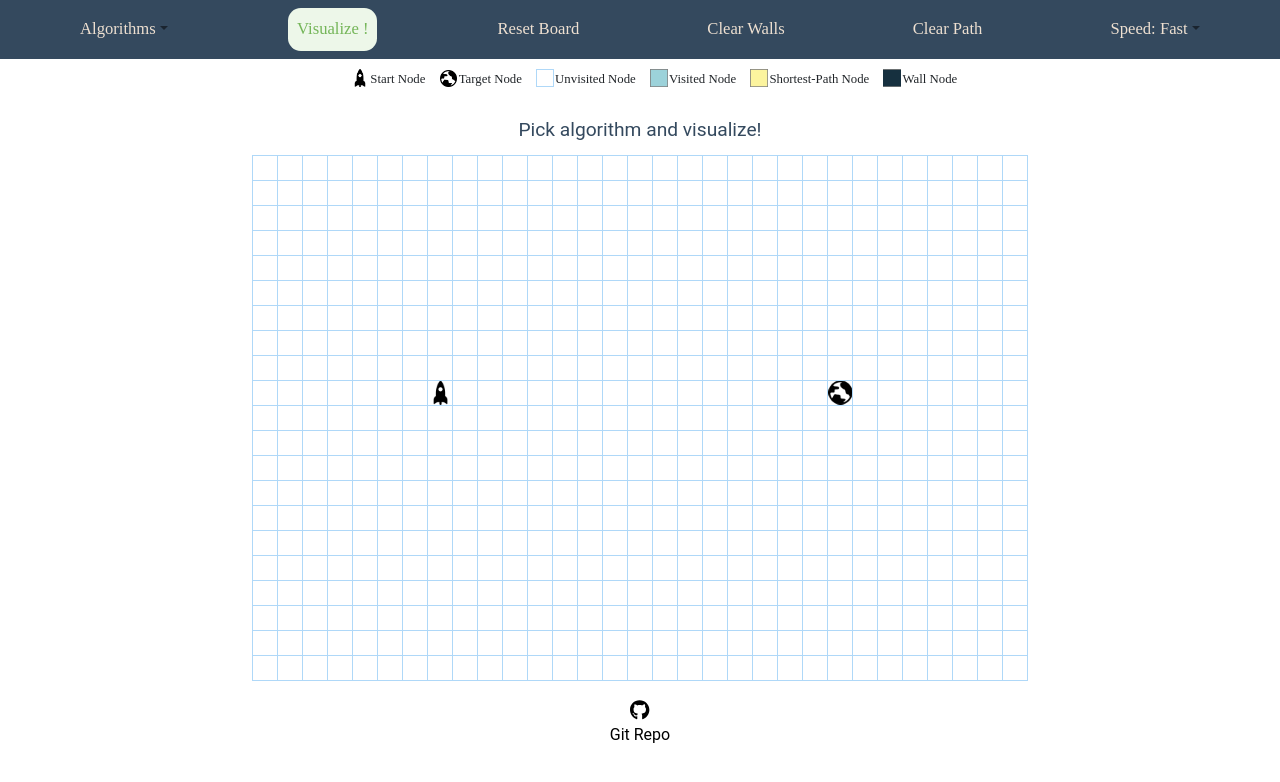
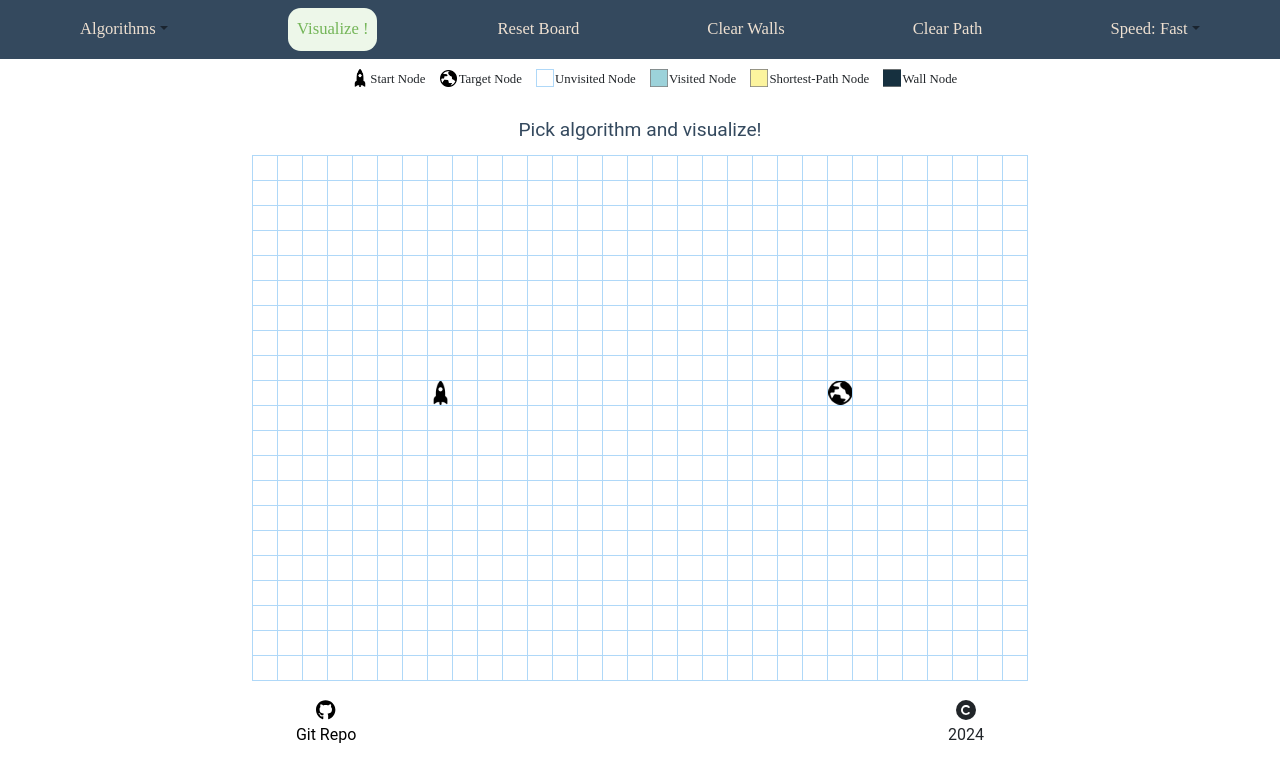
Before and after one commit to dkevin96/pathfinding-visualizer, a React (Create React App) app: page / in a window 1280 px wide. Shown: the top 782 px of the page. Built offline with nearby package versions, Linux system fonts and the light colour scheme.

Commit message:
Update Footer

```diff
--- a/src/components/footer/Footer.jsx
+++ b/src/components/footer/Footer.jsx
@@ -6,13 +6,19 @@ const Footer = () => {
   return (
     <div className="footer">
       <div className="m-2 text-center">
-        <a href="">
+        <a href="https://github.com/dkevin96/react-pathfinding-visualizer">
           <span className="p-2">
             <FontAwesomeIcon icon={faGithub} size="lg" />
           </span>
           <p className="inline text-xl font-mono">Git Repo</p>
         </a>
       </div>
+      <div className="m-2 text-center">
+        <span className="p-2">
+          <FontAwesomeIcon icon={faCopyright} size="lg" />
+        </span>
+        <p className="inline text-xl font-mono">2024</p>
+      </div>
     </div>
   );
 };
```
